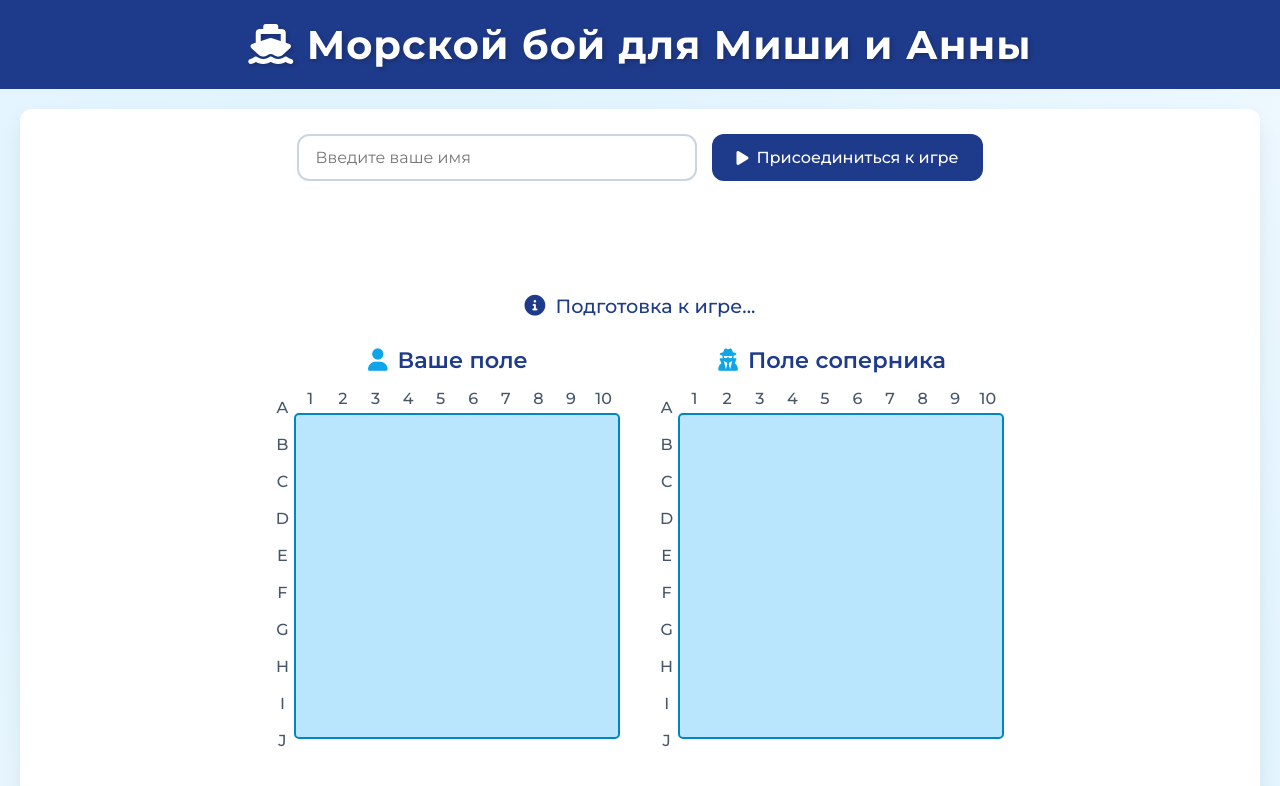
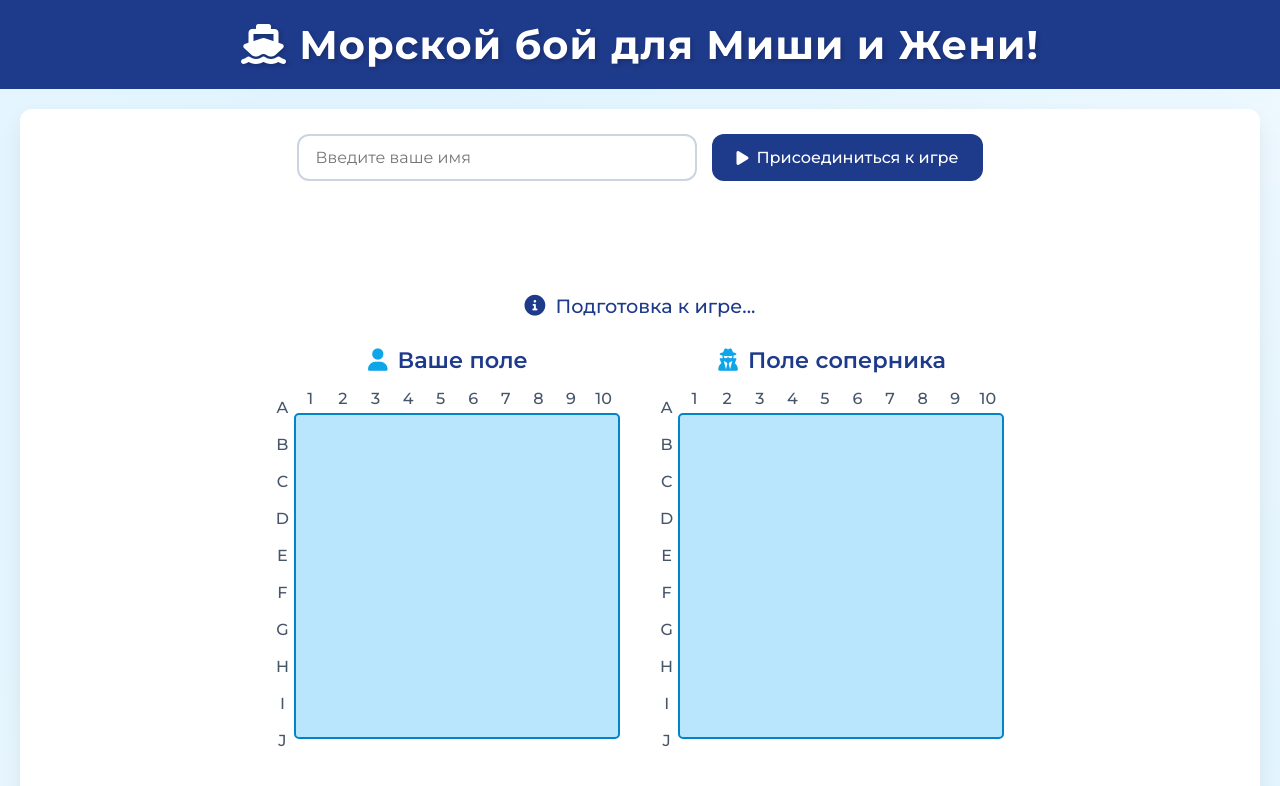
Before and after one commit to MishaAndAnna/MishaAndZhenia, a plain HTML site: page battleship.html in a window 1280 px wide. Shown: the top 786 px of the page. Drawn offline with Linux system fonts and the light colour scheme; a script that the page names is missing.

Commit message:
Update battleship.html

```diff
--- a/battleship.html
+++ b/battleship.html
@@ -3,7 +3,7 @@
 <head>
     <meta charset="UTF-8">
     <meta name="viewport" content="width=device-width, initial-scale=1.0">
-    <title>Морской бой для Миши и Анны</title>
+    <title>Морской бой для Миши и Жени</title>
     <script src="https://cdnjs.cloudflare.com/ajax/libs/firebase/9.23.0/firebase-app-compat.min.js"></script>
     <script src="https://cdnjs.cloudflare.com/ajax/libs/firebase/9.23.0/firebase-database-compat.min.js"></script>
     <link href="https://cdnjs.cloudflare.com/ajax/libs/font-awesome/6.0.0/css/all.min.css" rel="stylesheet">
@@ -763,7 +763,7 @@
 </head>
 <body>
     <header class="app-header">
-        <h1><i class="fas fa-ship"></i> Морской бой для Миши и Анны</h1>
+        <h1><i class="fas fa-ship"></i> Морской бой для Миши и Жени!</h1>
     </header>
 
     <div class="container">
```
